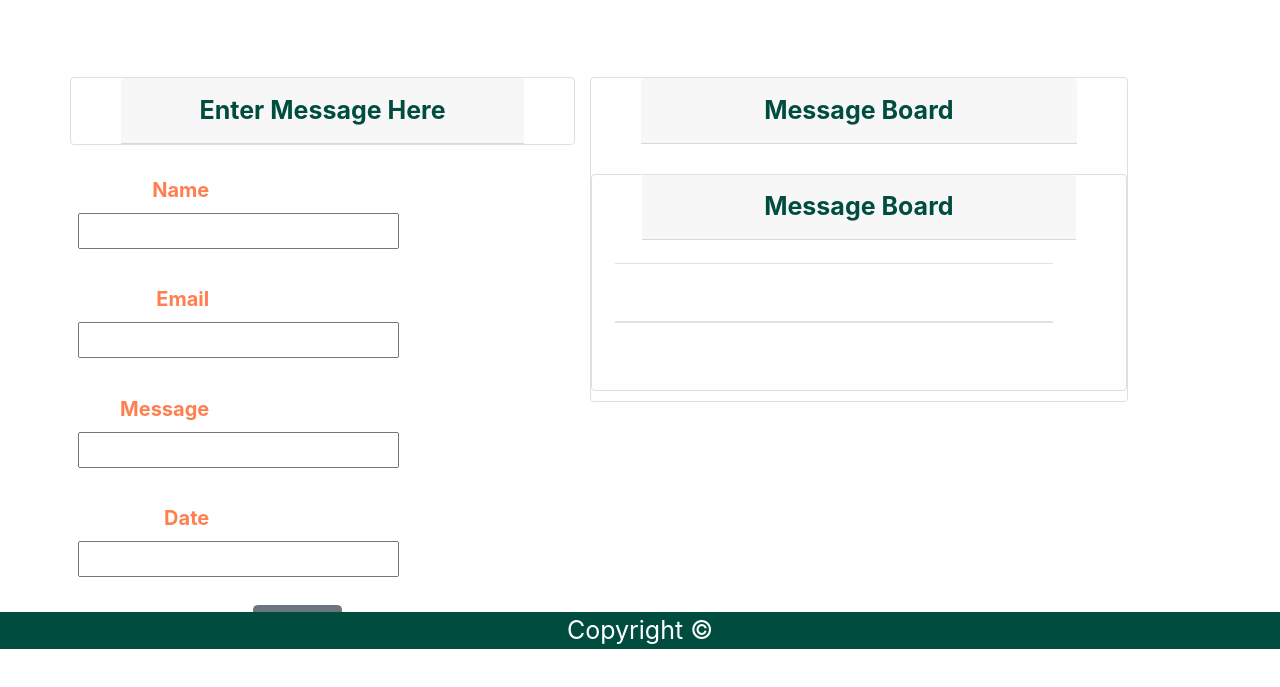
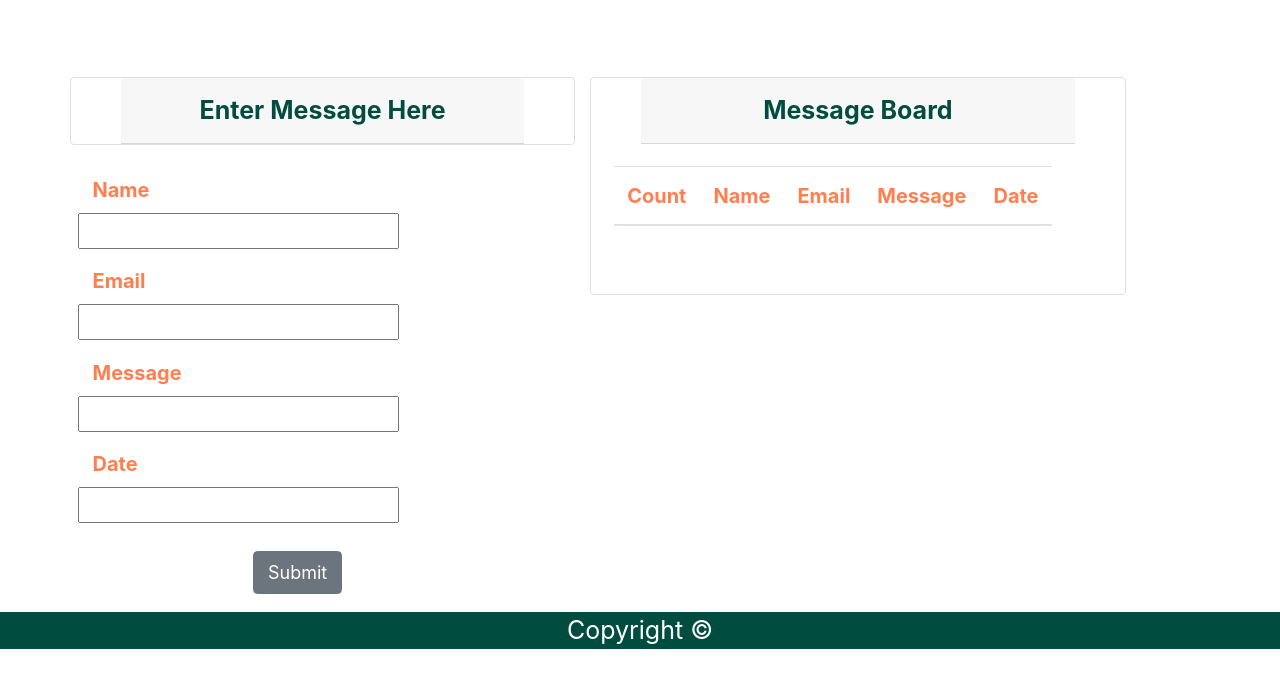
Before and after one commit to leeretk/Employer-Ready-Profile, a plain HTML site: page msgboard.html in a window 1280 px wide. Shown: the part 151-838 px from the top of the page. After the commit the page ends 805 px from the top, so only its background shows below. Drawn offline with nearby package versions, Linux system fonts and the light colour scheme; no server answers.

Commit message:
MVP DONE!

```diff
--- a/assets/css/style.css
+++ b/assets/css/style.css
@@ -128,6 +128,7 @@ form {
 label {
   font-weight: bold;
   color: coral;
+  text-align: left;
 }
 .thead {
   color: coral;
@@ -146,6 +147,7 @@ table thead tr td th {
 }
 .card-body {
   margin-right: 50px;
+  color: coral;
   margin-left: 50x;
 }
 .no-gutters {
--- a/msgboard.html
+++ b/msgboard.html
@@ -43,7 +43,6 @@
   </header>
   <!--end header -->
 
-
   <div>
     <!-- ******IMAGES LARGE CONTAINER******* -->
     <div>
@@ -52,7 +51,6 @@
         <div class="row no-gutters">
           <div class="row text-right">
             <div class="col-lg-12">
-
               <br>
               <!-- ****** ADD  CARD ******* -->
               <div class="card text-center">
@@ -62,36 +60,30 @@
                   </strong>
                 </div>
               </div>
-
               <!-- ******INPUT FORM FOR A NEW CONTACT*******-->
-
               <div class="card-body">
                 <form role="form">
                   <div class="form-group">
                     <form>
-                      <div class="form-group row">
+                      <div class="row">
                         <label for="name-input" class="col-8 col-md-4 col-form-label">Name</label>
                         <input type="text" id="name-input">
                       </div>
-
-                      <div class="form-group row">
+                      <div class="row">
                         <label for="email-input" class="col-6 col-md-4 col-form-label">Email </label>
                         <input type="text" id="email-input">
                       </div>
-
-                      <div class="form-group row">
+                      <div class="row">
                         <label for="message-input" class="col-6 col-md-4 col-form-label">Message</label>
                         <input type="text" id="message-input">
                       </div>
-                      <div class="form-group row">
+                      <div class=" row">
                         <label for="date-input" class="col-6 col-md-4 col-form-label">Date</label>
                         <input type="text" id="date-input">
                       </div>
                   </div>
-
                   <!--******ADD COMMENT BUTTON*******-->
                   <div class="form-group text-center">
-
                     <button role="button" class="btn btn-secondary buttonSubmit" id="add-new-contact-btn">
                       <i></i>Submit
                     </button>
@@ -103,21 +95,14 @@
           <div>
             <div>
               <div>
-
                 <div>
                   <div class="col-lg-12">
-              <br>
-              <div class="card text-center">
-                <div class="card-header">
-                  <strong><i></i> Message Board </strong>
-                </div>
                       <!-- ******IMAGES LARGE CONTAINER******* -->
                       <div class=container>
                         <div class="row text-center">
                           <div class="col-lg-12">
                             <br>
                             <div class="card text-center">
-
                               <div class="card-header">
                                 <strong><i></i> Message Board </strong>
                               </div>
@@ -139,7 +124,6 @@
                                     </tr>
                                   </tbody>
                                 </table>
-
                               </div>
                             </div>
                           </div>
```
Lines whose indentation alone changed are shown as unchanged.
